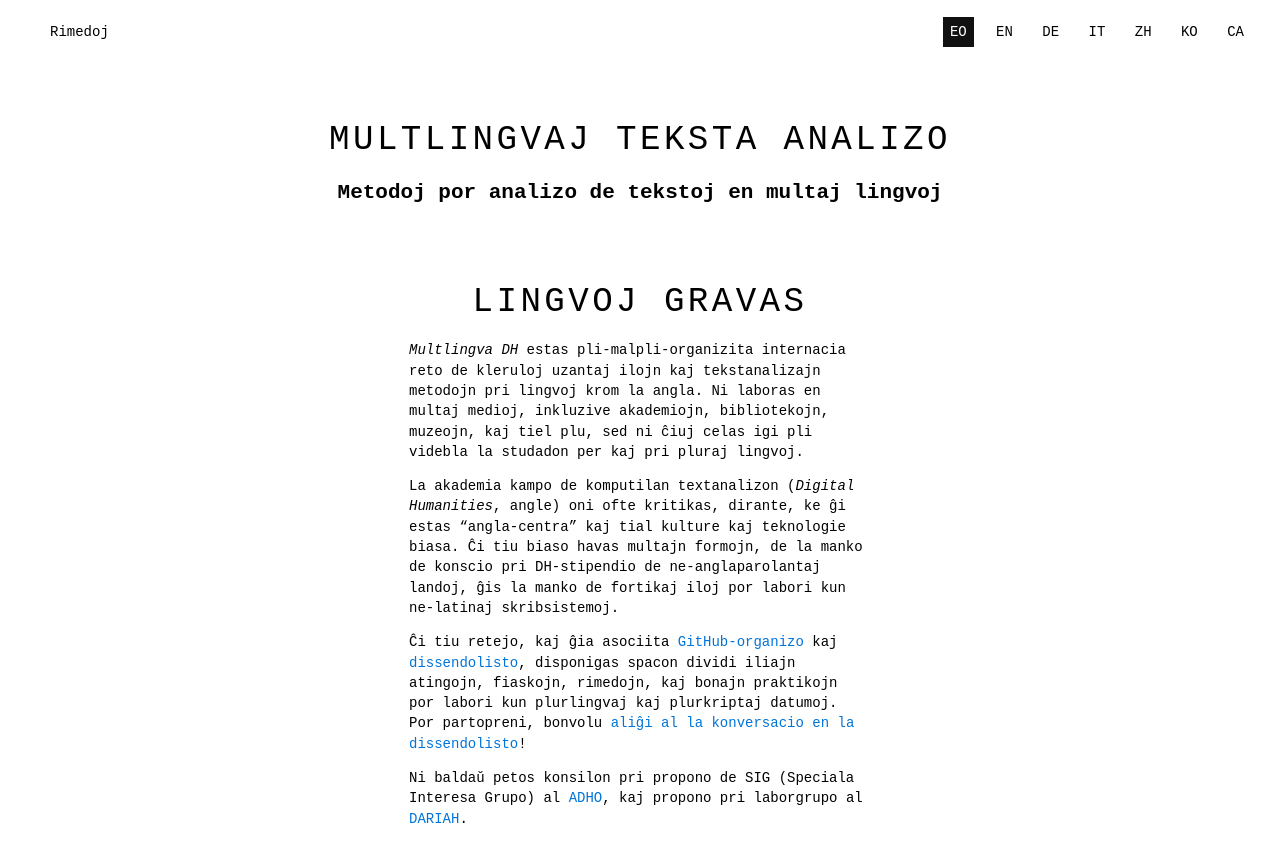
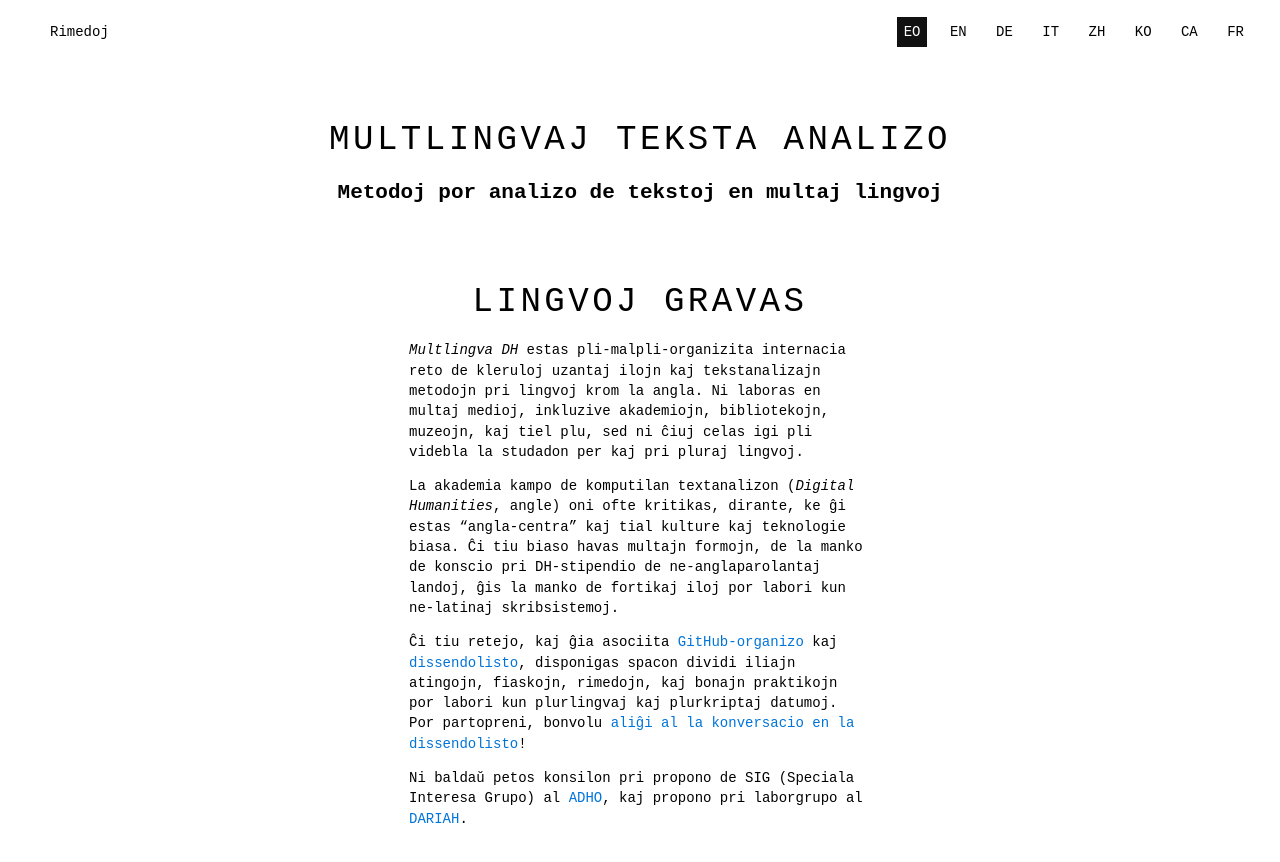
Before and after one commit to multilingual-dh/multilingual-dh.github.io, a Jekyll site: the page built from index.md, in a window 1280 px wide. Shown: the top 862 px of the page. Built offline with Jekyll 4.4.1, drawn with Linux system fonts in a browser that asks for light colours.

Commit message:
update language switcher and sass

```diff
--- a/_layouts/default.html
+++ b/_layouts/default.html
@@ -35,6 +35,7 @@
         <a class="zh" href="{{ site.baseurl | append: "/zh" }}">ZH</a>
         <a class="ko" href="{{ site.baseurl | append: "/ko" }}">KO</a>
         <a class="ca" href="{{ site.baseurl | append: "/ca" }}">CA</a>
+        <a class="fr" href="{{ site.baseurl | append: "/fr" }}">FR</a>
 
       {% else %}
         <a class="eo" href="{{ site.baseurl | append: page.handle }}">EO</a>
@@ -44,6 +45,7 @@
         <a class="zh" href="{{ site.baseurl | append: "/zh" | append: page.handle }}">ZH</a>
         <a class="ko" href="{{ site.baseurl | append: "/ko" | append: page.handle }}">KO</a>
         <a class="ca" href="{{ site.baseurl | append: "/ca" | append: page.handle }}">CA</a>
+        <a class="fr" href="{{ site.baseurl | append: "/fr" | append: page.handle }}">FR</a>
       {% endif %}
     </nav>
 
--- a/css/style.sass
+++ b/css/style.sass
@@ -65,7 +65,7 @@ nav
   &.language-switcher
     float: right
 
-.de:lang(de), .en:lang(en), .it:lang(it), .eo:lang(eo), .ko:lang(ko)
+.de:lang(de), .en:lang(en), .it:lang(it), .eo:lang(eo), .ko:lang(ko), .ca:lang(ca), .fr:lang(fr)
   background-color: #111
   color: #fff
 
```
